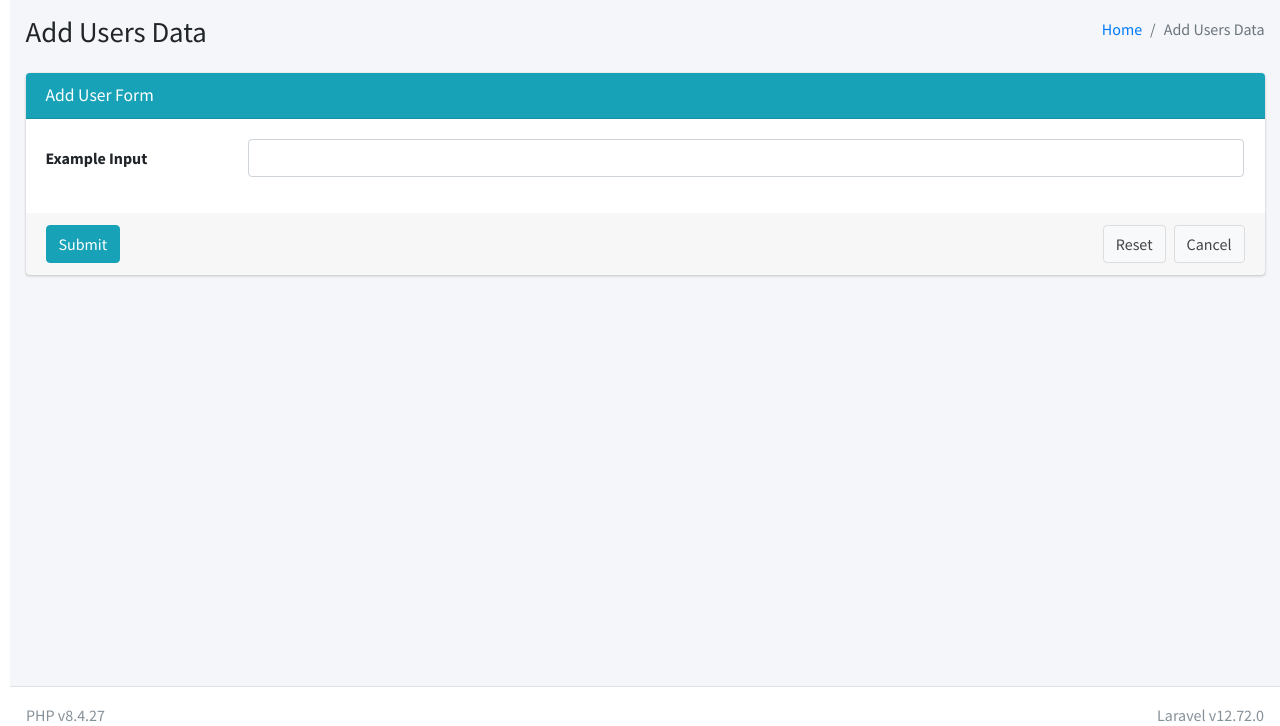
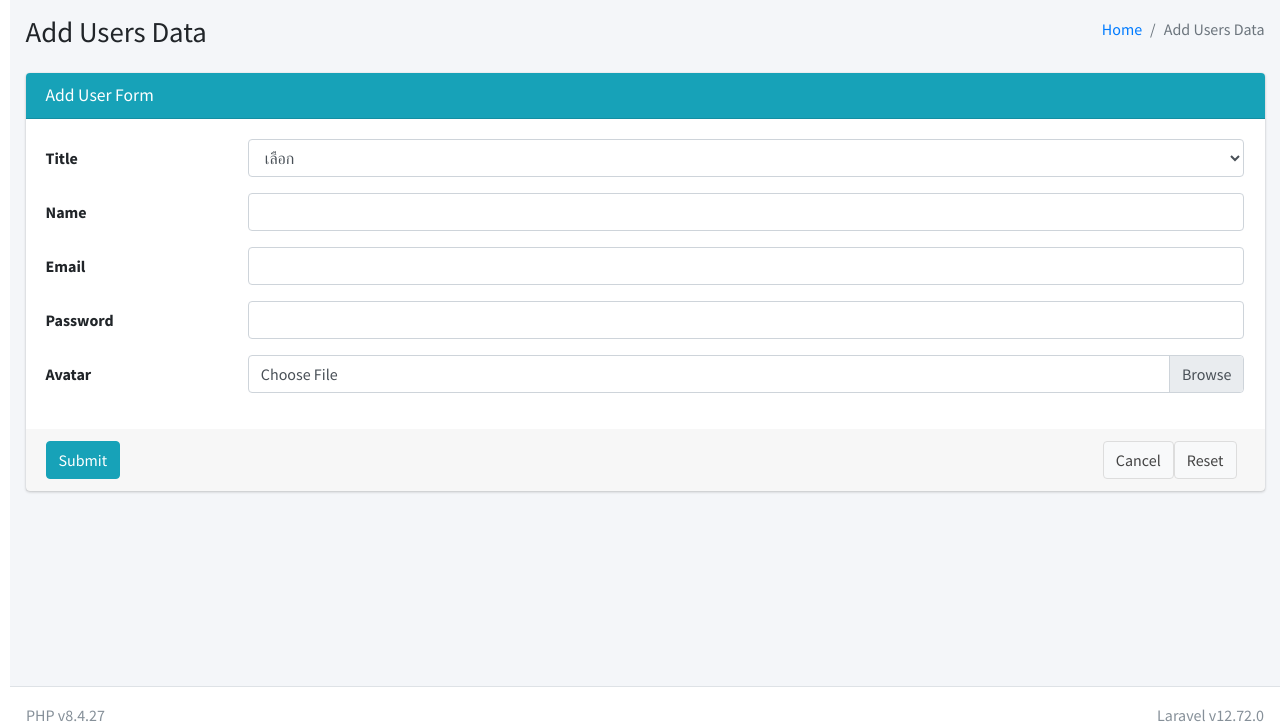
Before and after one commit to SE-Final-Project/se-camp-final-exam, a Laravel app: page /add-user in a window 1280 px wide. Shown: the part 57-783 px from the top of the page. Run offline with Laravel 12, Linux system fonts and the light colour scheme; data comes from the database, SQL or seed files in the repository; some libraries are stand-ins or nearby versions.

Commit message:
65160216
65160216 นายญาณากร ทองนพคุณ

```diff
--- a/resources/views/addpage.blade.php
+++ b/resources/views/addpage.blade.php
@@ -2,30 +2,59 @@
 
 @section('page_name', 'Add Users Data')
 @section('content')
+{{-- 65160216ญาณากร --}}
+{{-- Add page div --}}
     <div class="card card-info">
         <div class="card-header">
             <h3 class="card-title">Add User Form</h3>
         </div>
-        <!-- /.card-header -->
-        <!-- form start -->
-        <form class="form-horizontal" action="{{ url('/') }}" method="post">
+        <form class="form-horizontal" action="{{ route('add.user') }}" method="POST" enctype="multipart/form-data">
             @csrf
             <div class="card-body">
                 <div class="form-group row">
-                    <label for="input01" class="col-sm-2 col-form-label">Example Input</label>
+                    <label for="title_id" class="col-sm-2 col-form-label">Title</label>
                     <div class="col-sm-10">
-                        <input type="text" class="form-control" id="input01">
+                        <select class="form-control" id="title_id" name="title_id">
+                            <option selected hidden>เลือก</option>
+                            @foreach ($titles as $title)
+                                <option value="{{ $title->id }}">{{ $title->tit_name }}</option>
+                            @endforeach
+                        </select>
+                    </div>
+                </div>
+                <div class="form-group row">
+                    <label for="name" class="col-sm-2 col-form-label">Name</label>
+                    <div class="col-sm-10">
+                        <input type="text" class="form-control" id="name" name="name">
+                    </div>
+                </div>
+                <div class="form-group row">
+                    <label for="email" class="col-sm-2 col-form-label">Email</label>
+                    <div class="col-sm-10">
+                        <input type="email" class="form-control" id="email" name="email">
+                    </div>
+                </div>
+                <div class="form-group row">
+                    <label for="password" class="col-sm-2 col-form-label">Password</label>
+                    <div class="col-sm-10">
+                        <input type="password" class="form-control" id="password" name="password">
+                    </div>
+                </div>
+                <div class="form-group row">
+                    <label for="avatar" class="col-sm-2 col-form-label">Avatar</label>
+                    <div class="col-sm-10">
+                        <div class="custom-file">
+                            <input type="file" class="custom-file-input" id="avatar" name="avatar">
+                            <label class="custom-file-label" for="avatar">Choose File</label>
+                        </div>
                     </div>
                 </div>
             </div>
-            <!-- /.card-body -->
             <div class="card-footer">
                 <button type="submit" class="btn btn-info">Submit</button>
+                <button type="reset" class="btn btn-default float-right mr-2">Reset</button>
                 <a href="{{ url('/') }}" class="btn btn-default float-right">Cancel</a>
-                <button type="reset" class="btn btn-default float-right mr-2">Reset</button>
             </div>
-            <!-- /.card-footer -->
         </form>
     </div>
-    <!-- /.card -->
 @endsection
--- a/routes/web.php
+++ b/routes/web.php
@@ -1,15 +1,28 @@
 <?php
 
 use Illuminate\Support\Facades\Route;
+use App\Http\Controllers\UserController;
+// 65160216 ญาณากร
 
-Route::get('/', function () {
-    return view('homepage');
+// Home Page
+Route::get('/', [UserController::class, 'index'])->name('home');
+
+// Add
+Route::post('/add-user', [App\Http\Controllers\UserController::class, 'addUser'])->name('add.user');
+Route::get('/add-user', [App\Http\Controllers\UserController::class, 'showAddPage']);
+
+Route::get('/add-user', function () {
+    $titles = App\Models\Title::all();
+    return view('addpage', compact('titles'));
 });
 
-Route::get('/add-user', function () {
-    return view('addpage');
-});
+// Edit
+Route::get('/edit-user/{id}', [UserController::class, 'editUser'])->name('edit.user');
+Route::put('/update-user/{id}', [UserController::class, 'updateUser'])->name('update.user');
 
 Route::get('/edit-user', function () {
 return view('editpage');
 });
+
+// Delete
+Route::delete('/delete-user/{id}', [App\Http\Controllers\UserController::class, 'deleteUser'])->name('delete.user');
```
Also changed, not shown: app/Http/Controllers/UserController.php (added, +86 -0 lines), resources/views/editpage.blade.php (+34 -8 lines), resources/views/homepage.blade.php (+33 -18 lines).
